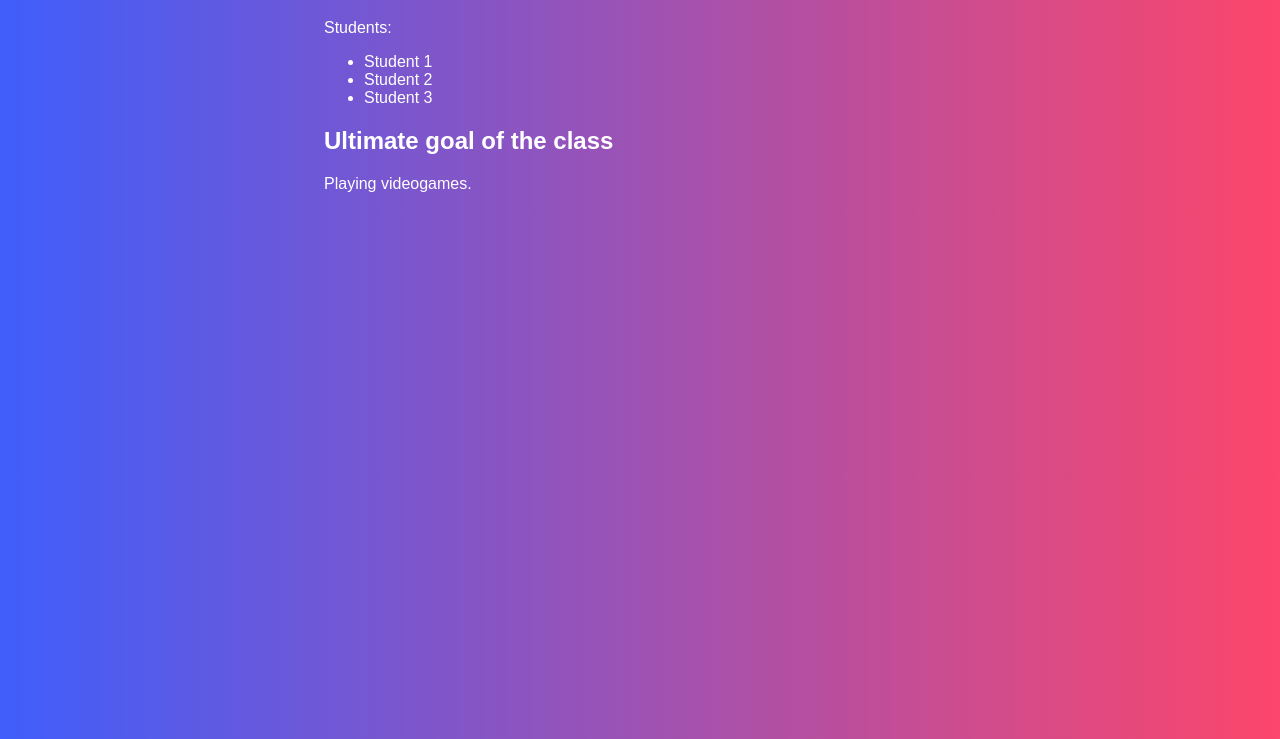
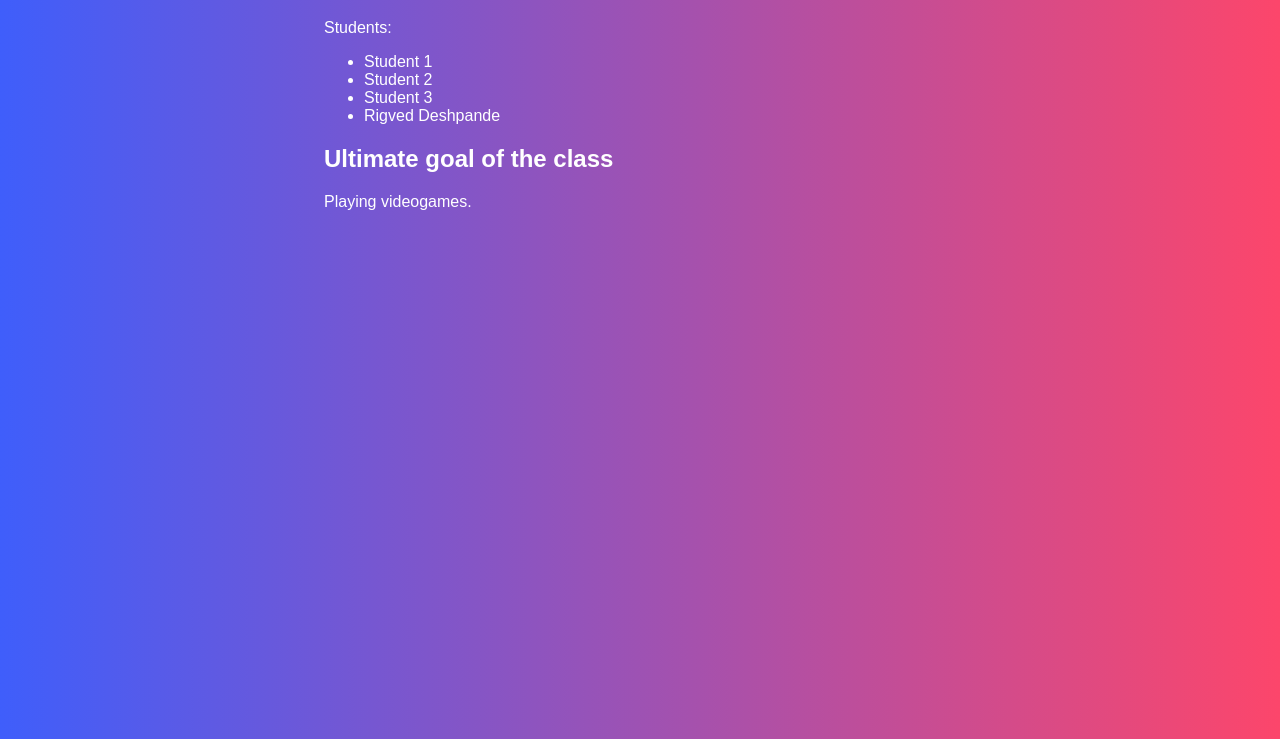
Before and after one commit to molleindustria/githubWeb, a plain HTML site: page index.html in a window 1280 px wide. Shown: the part 61-800 px from the top of the page. Drawn offline with Linux system fonts and the light colour scheme.

Commit message:
add name (rig) to list

```diff
--- a/index.html
+++ b/index.html
@@ -33,6 +33,7 @@
             <li>Student 1</li>
             <li>Student 2</li>
             <li>Student 3</li>
+	    <li>Rigved Deshpande</li>
         </ul>
         </p>
 
```
Also changed, not shown: rig.txt (deleted).
